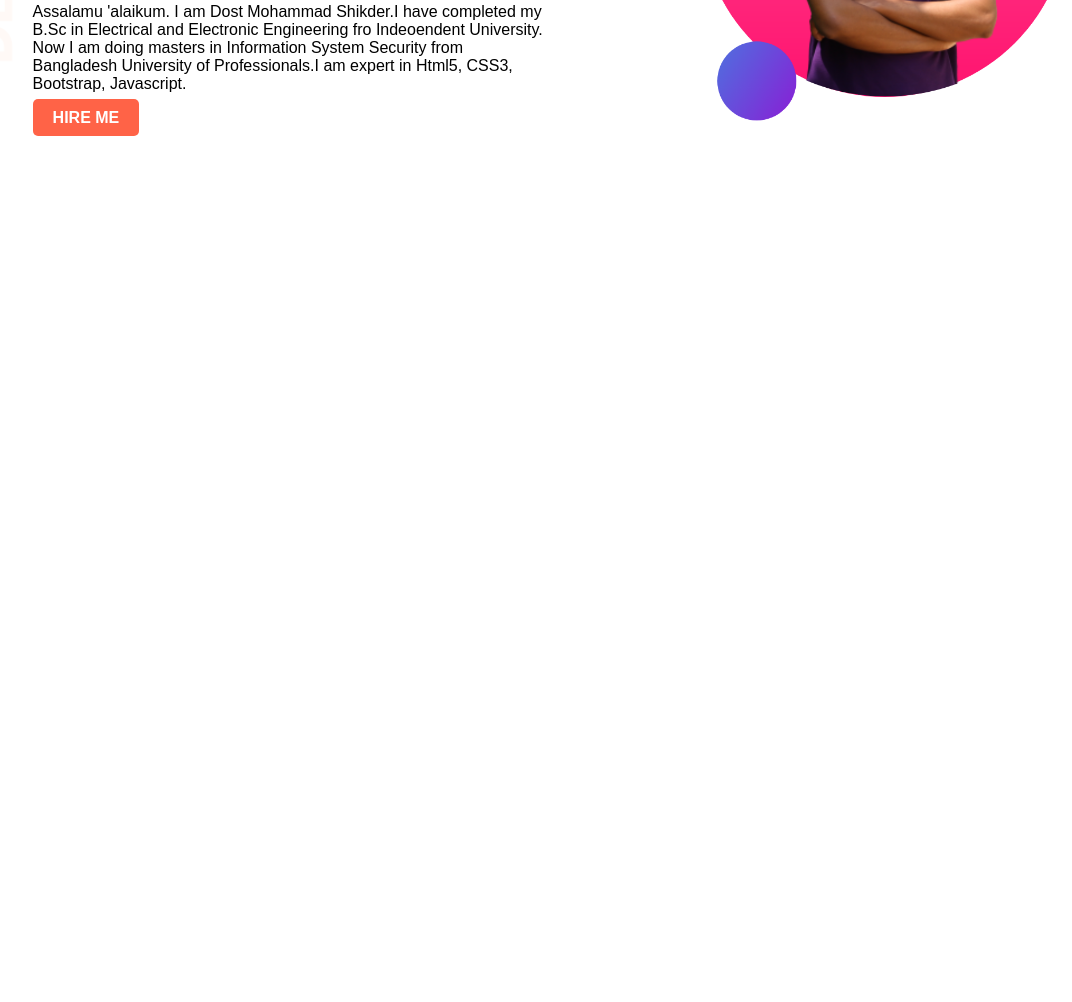
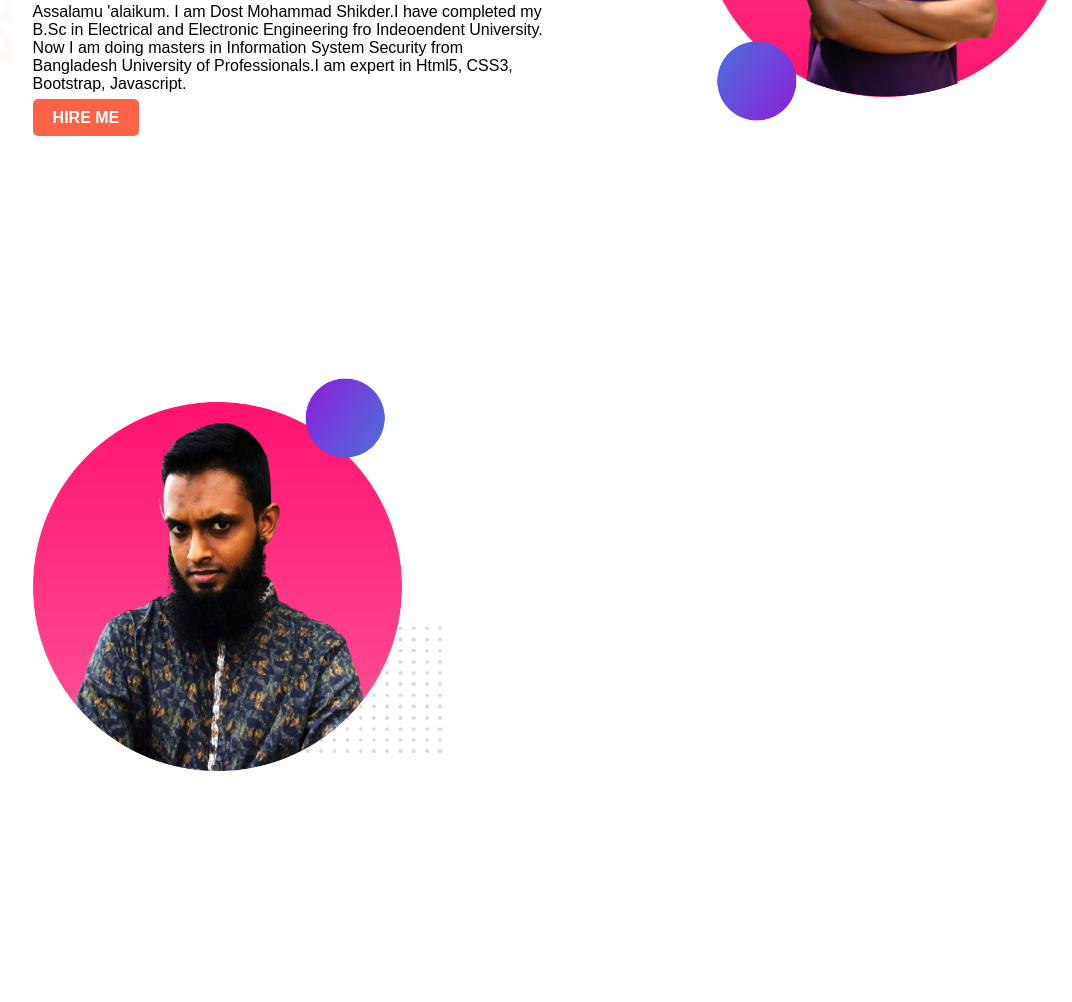
Before and after one commit to dmshikder/Portfolio, a plain HTML site: page index.html in a window 1280 px wide. Shown: the part 298-1300 px from the top of the page, without its empty margins (57-1129 px from the left). Before the commit the page ends 800 px from the top, so only its background shows below. Drawn offline with Linux system fonts and the light colour scheme.

Commit message:
2nd section

```diff
--- a/index.html
+++ b/index.html
@@ -41,5 +41,11 @@
                         <img src="images/tusher1.png" alt="" />
                   </div>
             </section>
+            <section class="dream-area">
+                  <div class="half-width">
+                        <img src="images/tusher2.png" alt="" />
+                  </div>
+                  <div class="half-width"></div>
+            </section>
       </body>
 </html>
--- a/style.css
+++ b/style.css
@@ -25,6 +25,7 @@ h1 {
 }
 section {
       height: 500px;
+      padding-bottom: 150px;
 }
 .link-button {
       text-decoration: none;
```
Also changed, not shown: images/my-bg2 - Copy.png (added), images/my-bg2.png (deleted), images/tusher2.png (added).
